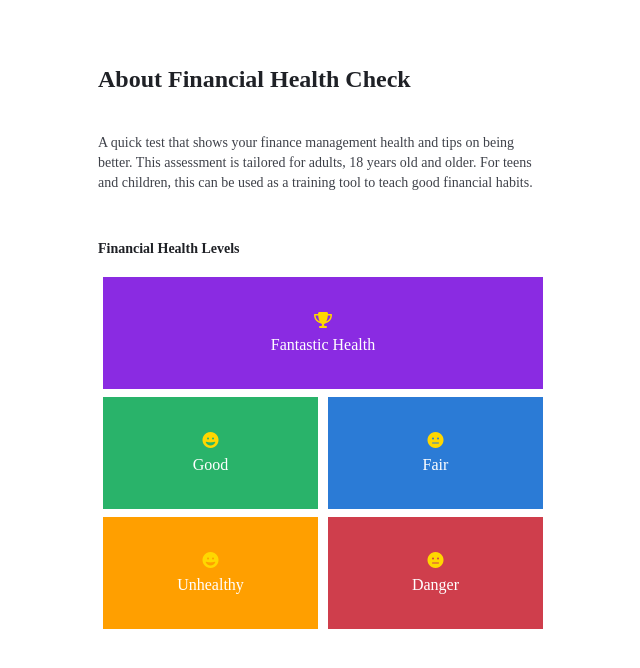
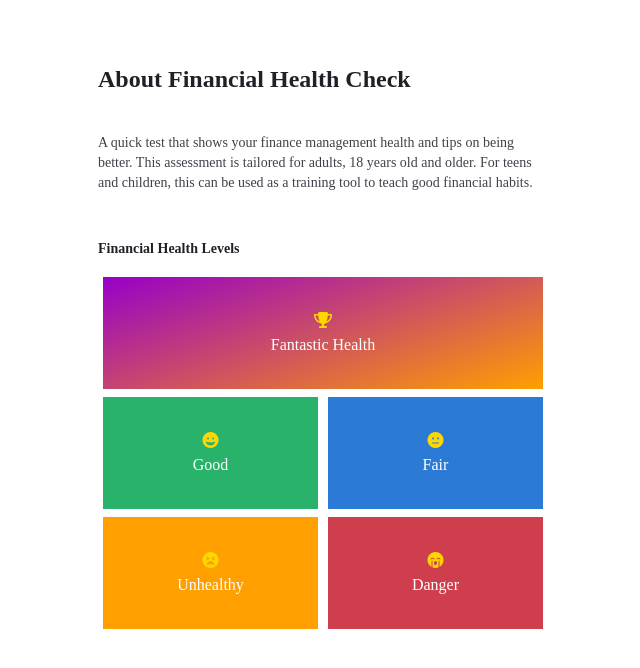
Before and after one commit to jydoskey/Front-end-Test, a plain HTML site: page index.html in a window 1280 px wide. Shown: the whole page, without its empty margins (317-957 px from the left). Drawn offline with Linux system fonts and the light colour scheme; a web font is replaced by a local one.

Commit message:
Finally done, damn PHCN *laughs*

```diff
--- a/index.html
+++ b/index.html
@@ -42,11 +42,11 @@
 </div>
 <div class="main3">
         <div class="left2">
-                <span class="emoji1"><i class="fas fa-grin" style="color:gold;"></i></span>
+                <span class="emoji1"><i class="	fas fa-tired" style="color:gold;"></i></span>
                 <div class="text1">Unhealthy</div>
         </div>
         <div class="right2">
-                <span class="emoji1"><i class="fas fa-meh" style="color:gold;"></i></span>
+                <span class="emoji1"><i class="	fas fa-sad-cry" style="color:gold;"></i></span>
                 <div class="text1">Danger</div>
         </div>
     </div>
--- a/styles.css
+++ b/styles.css
@@ -73,7 +73,7 @@ body{
     font-style: normal;
     color: white;
     display: flexbox;
-    background-color: blueviolet;
+    background: linear-gradient(161.57deg, #9700C8 0%, #FF9F00 100%);
     margin: 0 5px 0 5px;
     padding: 0 6px 0 6px;
 }
```
